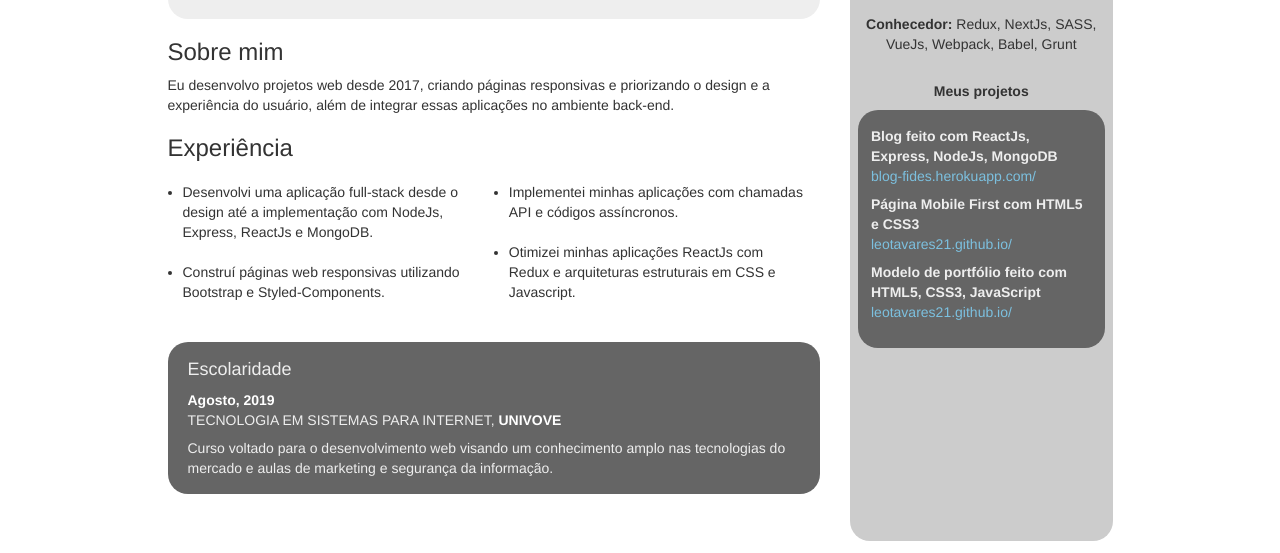
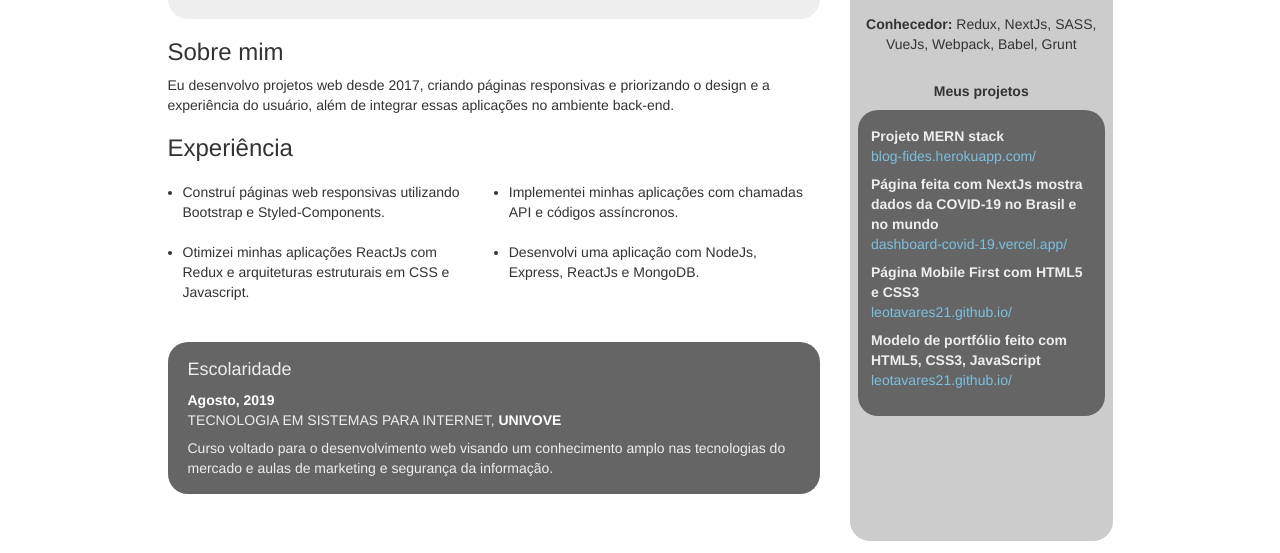
Before and after one commit to leotavares21/portfolio-web, a website: page index.html in a window 1280 px wide. Shown: the part 247-800 px from the top of the page. Drawn offline with nearby package versions, Linux system fonts and the light colour scheme.

Commit message:
Update index.html

```diff
--- a/index.html
+++ b/index.html
@@ -75,12 +75,12 @@
             <ul class="row">
               <div class="col-lg-6">
                 <li>
-                  Desenvolvi uma aplicação full-stack desde o design até a
-                  implementação com NodeJs, Express, ReactJs e MongoDB.
+                  Construí páginas web responsivas utilizando Bootstrap e
+                  Styled-Components.
                 </li>
                 <li>
-                  Construí páginas web responsivas utilizando Bootstrap e
-                  Styled-Components.
+                  Otimizei minhas aplicações ReactJs com Redux e arquiteturas
+                  estruturais em CSS e Javascript.
                 </li>
               </div>
               <div class="col-lg-6">
@@ -89,8 +89,7 @@
                   assíncronos.
                 </li>
                 <li>
-                  Otimizei minhas aplicações ReactJs com Redux e arquiteturas
-                  estruturais em CSS e Javascript.
+                  Desenvolvi uma aplicação com NodeJs, Express, ReactJs e MongoDB.
                 </li>
               </div>
             </ul>
@@ -148,10 +147,18 @@
                 <ul class="row">
                   <li class="col-12">
                     <strong>
-                      Blog feito com ReactJs, Express, NodeJs, MongoDB
+                      Projeto MERN stack
                     </strong>
                     <a href="https://blog-fides.herokuapp.com/" target="blank">
                       blog-fides.herokuapp.com/
+                    </a>
+                  </li>
+                  <li class="col-12">
+                    <strong>
+                      Página feita com NextJs mostra dados da COVID-19 no Brasil e no mundo
+                    </strong>
+                    <a href="https://dashboard-covid-19.vercel.app/" target="blank">
+                      dashboard-covid-19.vercel.app/
                     </a>
                   </li>
                   <li class="col-12">
```
